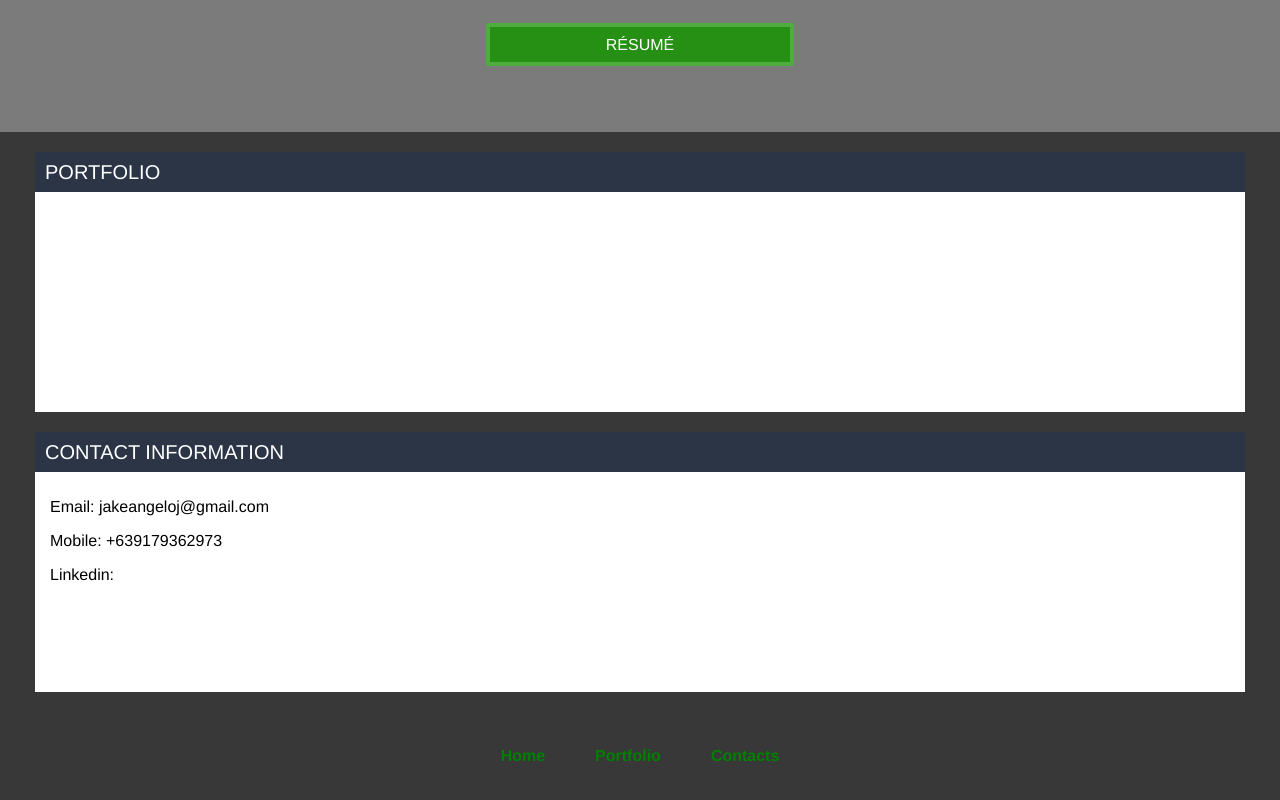
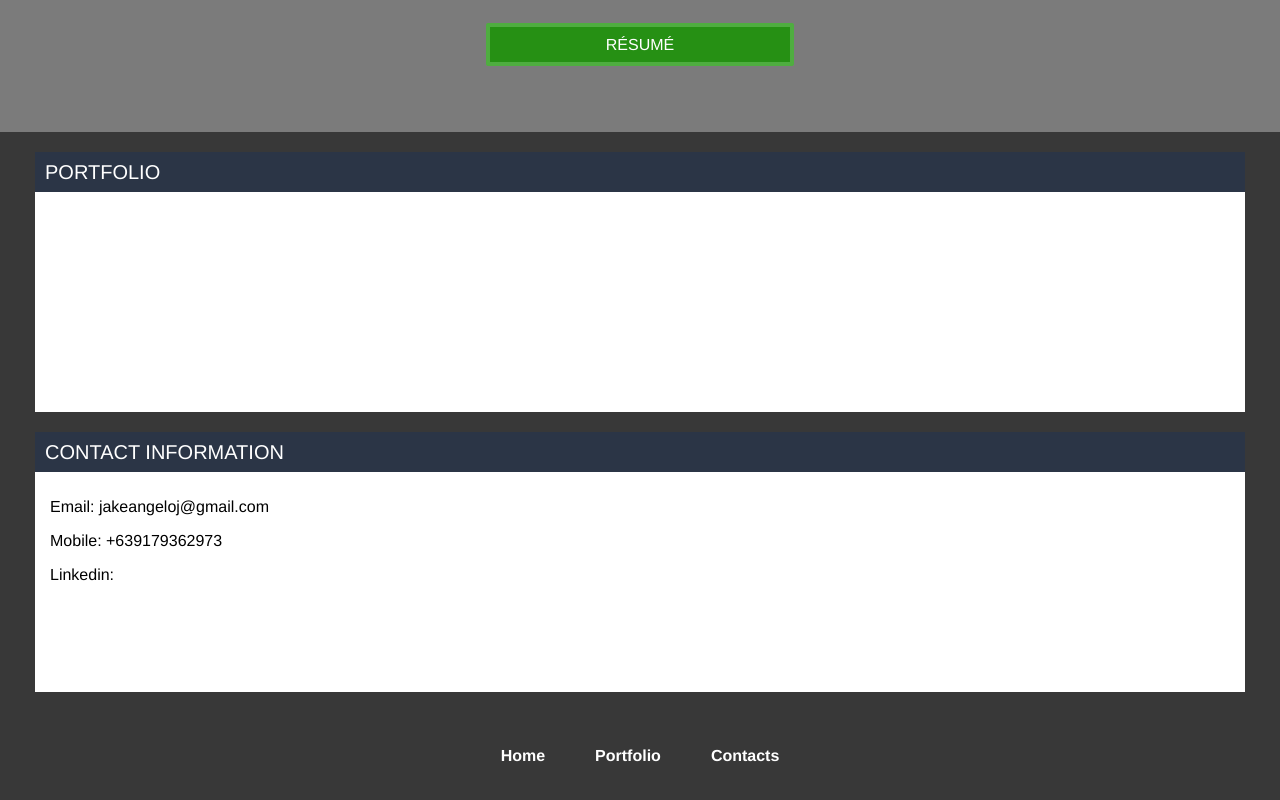
Before and after one commit to jakeangelo/jakeangelo.github.io, a plain HTML site: page index.html in a window 1280 px wide. Shown: the part 398-1198 px from the top of the page. Drawn offline with Linux system fonts and the light colour scheme.

Commit message:
Removes unecessary styling; Fixes publish command

```diff
--- a/public/stylesheets/main.css
+++ b/public/stylesheets/main.css
@@ -115,6 +115,3 @@ a {
   min-height: 200px;
   background: white;
   padding: 10px 15px; }
-
-.site-footer a {
-  color: green !important; }
```
